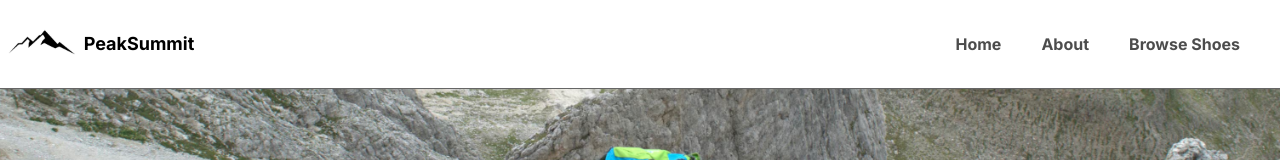
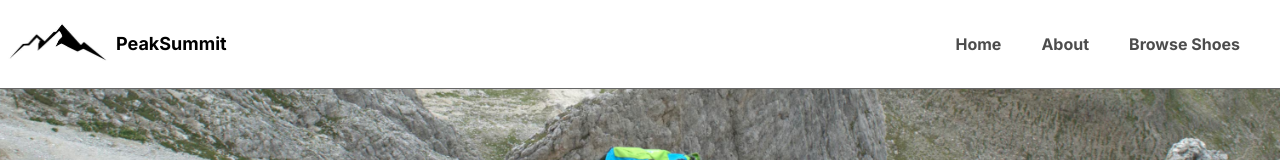
Before and after one commit to PhilipTarrer/ClimbingGear, a Next.js app: page / in a window 1280 px wide. Shown: the top 160 px of the page. Built offline with nearby package versions, Linux system fonts and the light colour scheme.

Commit message:
final performance enhancement

```diff
--- a/app/components/navbar/navbar.tsx
+++ b/app/components/navbar/navbar.tsx
@@ -1,5 +1,6 @@
 import React from 'react';
 import NavbarButtons from './navbarButtons';
+import Image from 'next/image';
 
 const Navbar = () => {
   return (
@@ -7,8 +8,14 @@ const Navbar = () => {
       <div className="container mx-auto flex justify-between items-center">
         {/* Logo Section */}
         <div className="flex items-center">
-          <img src="/logo/logo.jpeg" alt="Logo" className="h-8 w-auto pb-1" />
-          {/* Optionally, if you want to keep the text next to the logo */}
+          {/* Using Next.js Image component for optimized loading */}
+          <Image
+            src="/logo/logo.jpeg"
+            alt="Logo"
+            width={100}
+            height={20}
+            className="pb-1"
+          />
           <span className="text-black text-lg font-bold ml-2">
             PeakSummit
           </span>
```
